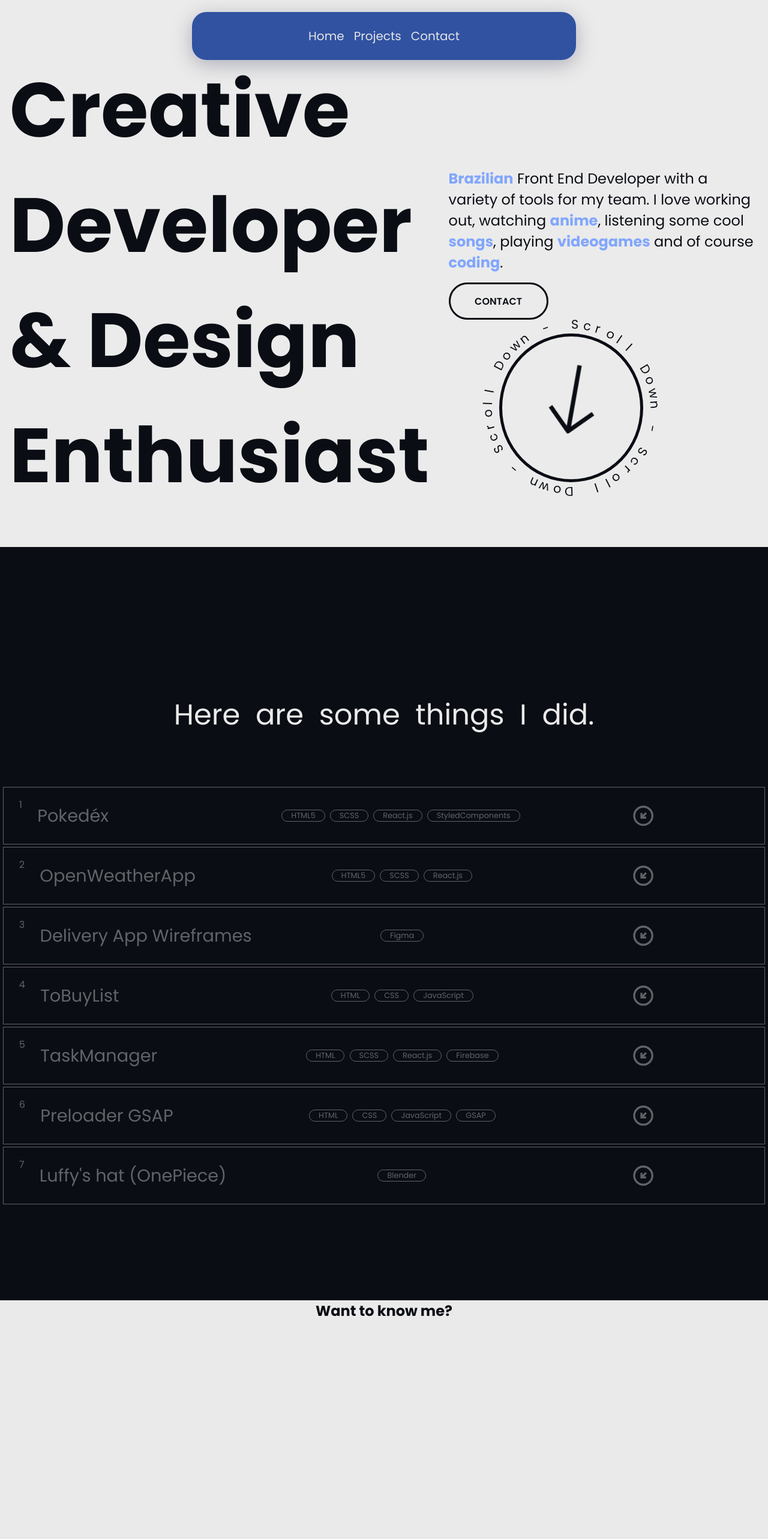
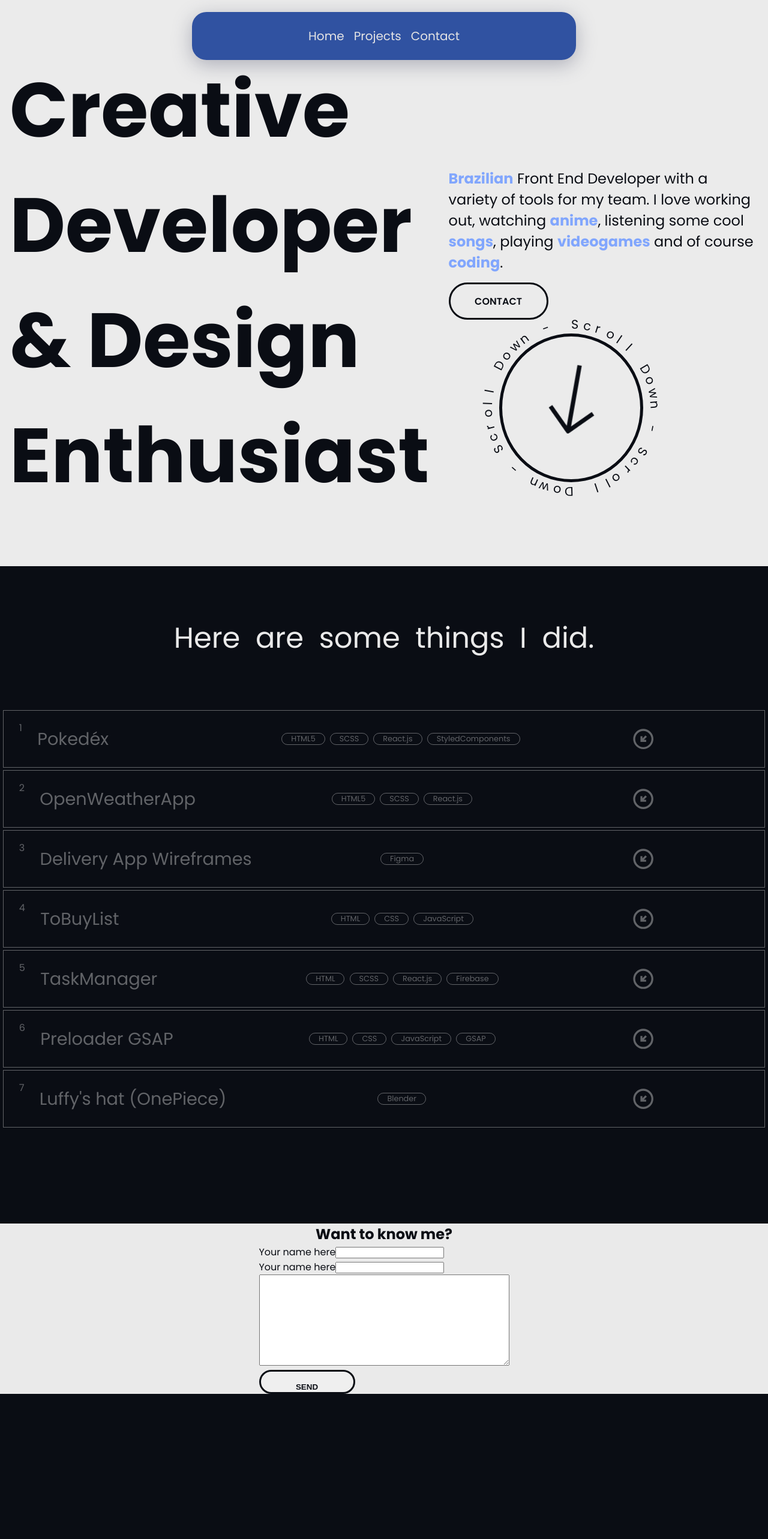
Before and after one commit to efarias03/Portfolio2023, a React (Vite) app: page / in a window 1280 px wide. Shown: the top 2566 px of the page at 60% size. After the commit the page ends 2324 px from the top, so only its background shows below. Built offline with nearby package versions, Linux system fonts and the light colour scheme.

Commit message:
fixed height bug

```diff
--- a/src/components/NavBar/index.jsx
+++ b/src/components/NavBar/index.jsx
@@ -5,7 +5,7 @@ export const NavBar = () => {
             <ul className="text-medium">
                 <li>
                     <div>
-                        <a href="#">Home</a>
+                        <a href="#hero-section">Home</a>
                     </div>
                 </li>
                 <li>
--- a/src/styles/styles.css
+++ b/src/styles/styles.css
@@ -239,7 +239,7 @@ html {
 
 #hero-section {
   padding-top: 1.5rem;
-  padding-bottom: 3.5rem;
+  padding-bottom: 5.5rem;
   background-color: #ebebeb;
   color: #0a0d14;
 }
@@ -314,7 +314,6 @@ html {
 }
 
 #projects-section {
-  padding-top: 10rem;
   height: auto;
 }
 
@@ -538,7 +537,6 @@ html {
 }
 
 #contact-section {
-  height: 100vh;
   background-color: #eaeaea;
   color: #0a0d14;
 }
--- a/src/styles/styles.scss
+++ b/src/styles/styles.scss
@@ -300,7 +300,7 @@ html {
 
 #hero-section {
     padding-top: 1.5rem;
-    padding-bottom: 3.5rem;
+    padding-bottom: 5.5rem;
 
     background-color: #ebebeb;
     color: #0a0d14;
@@ -404,7 +404,6 @@ html {
 }
 
 #projects-section {
-    padding-top: 10rem;
     height: auto;
 }
 
@@ -727,7 +726,6 @@ html {
 // Contact
 
 #contact-section {
-    height: 100vh;
     background-color: #eaeaea;
     color: #0a0d14;
 
```
Also changed, not shown: 1 other file (tests, documents, lock files or other folders).
